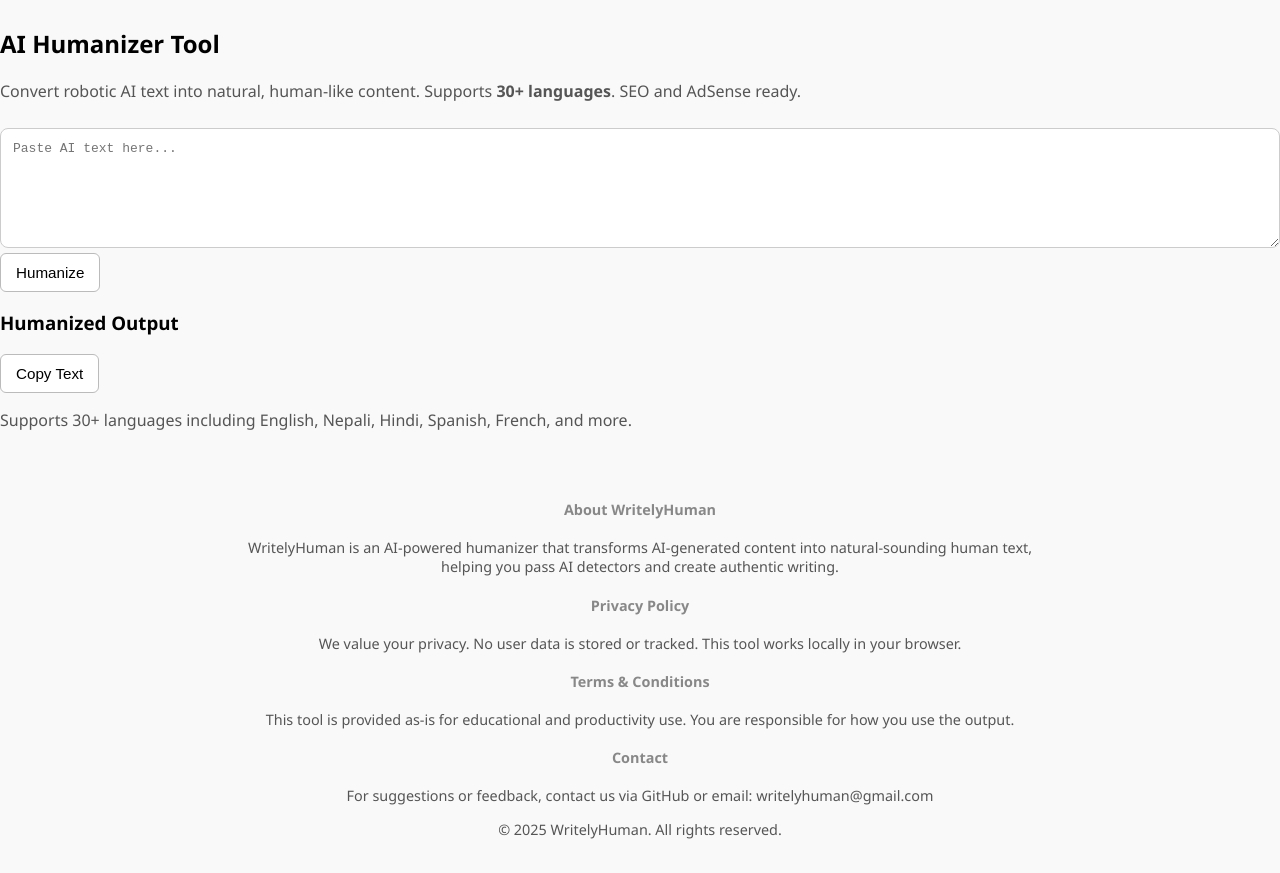
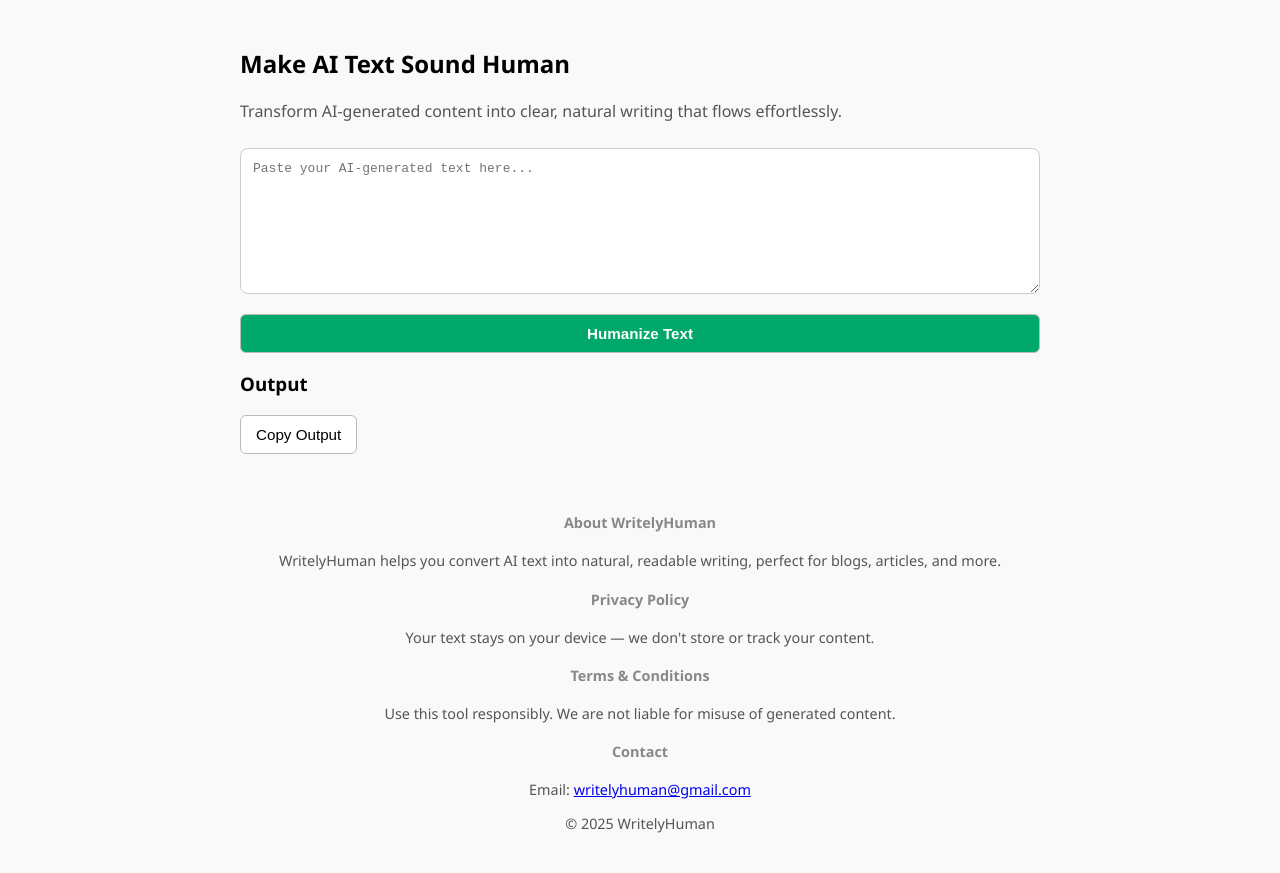
Before and after one commit to Lin05-png/WritelyHuman-, a plain HTML site: page index.html in a window 1280 px wide. Shown: the part 151-1024 px from the top of the page. Drawn offline with Linux system fonts and the light colour scheme.

Commit message:
index.html

```diff
--- a/index.html
+++ b/index.html
@@ -2,23 +2,17 @@
 <html lang="en">
 <head>
   <meta charset="UTF-8" />
-  <meta name="viewport" content="width=device-width, initial-scale=1.0" />
-
-  <!-- Google site verification -->
+  <meta name="viewport" content="width=device-width, initial-scale=1" />
   <meta name="google-site-verification" content="aZELGtkjlI6CUZ1x9CWH3obOfAnl3M5-lhVlWFkFKhM" />
-
-  <meta name="description" content="WritelyHuman – The ultimate AI Humanizer tool that supports 30+ languages. Perfect for making AI content sound real and human." />
-  <meta name="keywords" content="AI Humanizer, Humanize AI Text, Bypass AI Detection, WritelyHuman Tool, 30+ languages" />
-  <meta name="author" content="WritelyHuman" />
-  <meta name="robots" content="index, follow" />
-  <title>WritelyHuman - Humanize AI Text Easily</title>
+  <meta name="description" content="WritelyHuman transforms AI-generated text into natural, human-like writing with ease." />
+  <title>WritelyHuman – AI Text Humanizer</title>
   <link rel="stylesheet" href="style.css" />
 </head>
 <body>
-  <header>
-    <div class="container nav">
-      <h1>WritelyHuman</h1>
-      <nav>
+  <header class="header">
+    <div class="container">
+      <h1 class="logo">WritelyHuman</h1>
+      <nav class="nav">
         <a href="#about">About</a>
         <a href="#privacy">Privacy</a>
         <a href="#terms">Terms</a>
@@ -27,48 +21,41 @@
     </div>
   </header>
 
-  <main>
-    <section class="hero">
-      <h2>AI Humanizer Tool</h2>
-      <p>Convert robotic AI text into natural, human-like content. Supports <strong>30+ languages</strong>. SEO and AdSense ready.</p>
+  <main class="main-content container">
+    <section class="intro">
+      <h2>Make AI Text Sound Human</h2>
+      <p>Transform AI-generated content into clear, natural writing that flows effortlessly.</p>
     </section>
 
-    <section class="tool">
-      <textarea id="inputText" placeholder="Paste AI text here..."></textarea>
-      <button onclick="humanizeText()">Humanize</button>
-      <div id="outputBox">
-        <h3>Humanized Output</h3>
-        <pre id="outputText"></pre>
-        <button onclick="copyOutput()">Copy Text</button>
+    <section class="tool-section">
+      <textarea id="inputText" placeholder="Paste your AI-generated text here..." rows="8"></textarea>
+      <button id="humanizeBtn">Humanize Text</button>
+      <div class="output-area">
+        <h3>Output</h3>
+        <pre id="outputText" aria-live="polite"></pre>
+        <button id="copyBtn">Copy Output</button>
       </div>
-      <p class="support-note">Supports 30+ languages including English, Nepali, Hindi, Spanish, French, and more.</p>
     </section>
   </main>
 
-  <footer>
-    <div class="container footer-content">
+  <footer class="footer container">
     <section id="about">
       <h4>About WritelyHuman</h4>
-        <p>WritelyHuman is an AI-powered humanizer that transforms AI-generated content into natural-sounding human text, helping you pass AI detectors and create authentic writing.</p>
+      <p>WritelyHuman helps you convert AI text into natural, readable writing, perfect for blogs, articles, and more.</p>
     </section>
-
     <section id="privacy">
       <h4>Privacy Policy</h4>
-        <p>We value your privacy. No user data is stored or tracked. This tool works locally in your browser.</p>
+      <p>Your text stays on your device — we don't store or track your content.</p>
     </section>
-
     <section id="terms">
       <h4>Terms & Conditions</h4>
-        <p>This tool is provided as-is for educational and productivity use. You are responsible for how you use the output.</p>
+      <p>Use this tool responsibly. We are not liable for misuse of generated content.</p>
     </section>
-
     <section id="contact">
       <h4>Contact</h4>
-        <p>For suggestions or feedback, contact us via GitHub or email: writelyhuman@gmail.com</p>
+      <p>Email: <a href="mailto:writelyhuman@gmail.com">writelyhuman@gmail.com</a></p>
     </section>
-
-      <p class="bottom-note">© 2025 WritelyHuman. All rights reserved.</p>
-    </div>
+    <p class="copyright">© 2025 WritelyHuman</p>
   </footer>
 
   <script src="script.js"></script>
```
Lines whose indentation alone changed are shown as unchanged.
